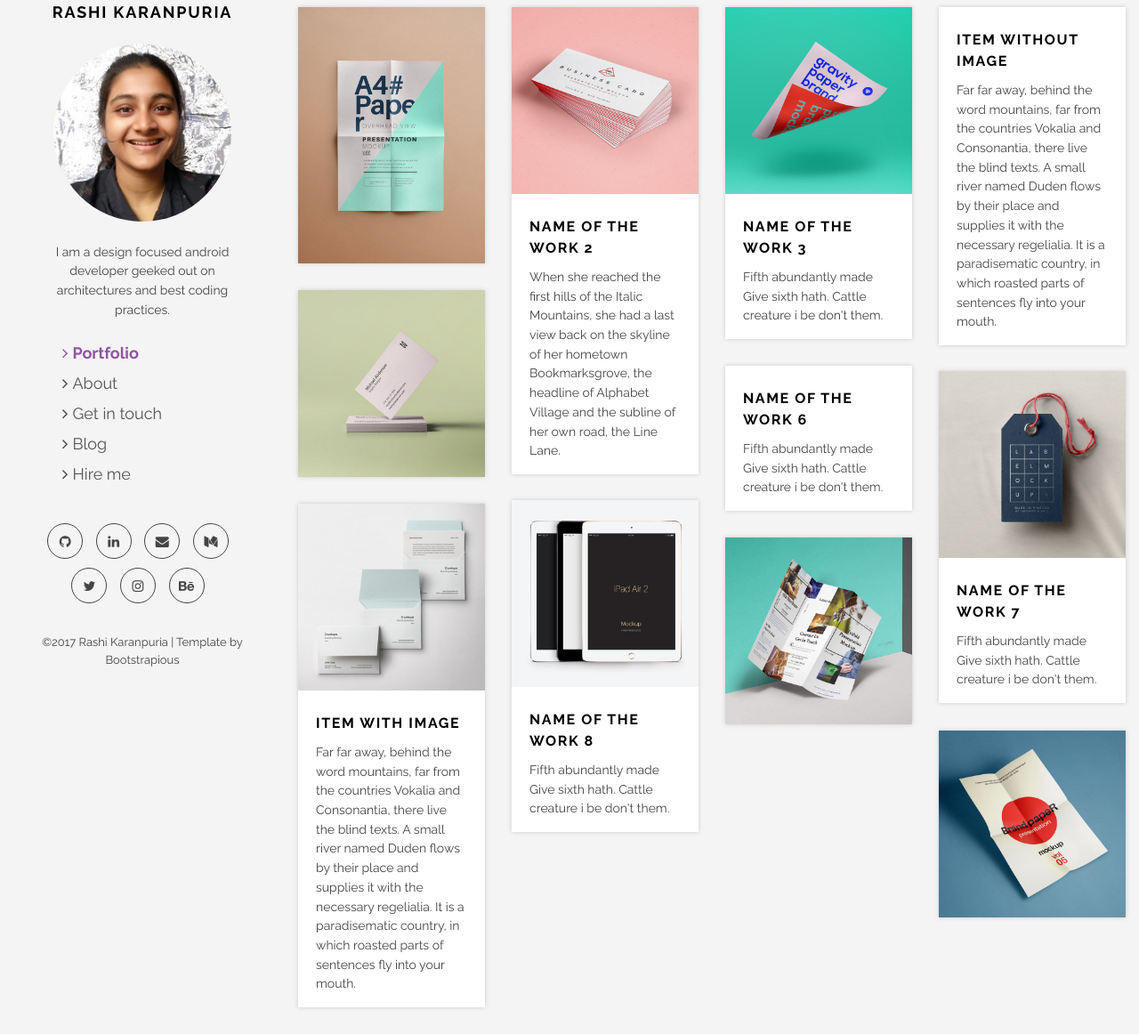
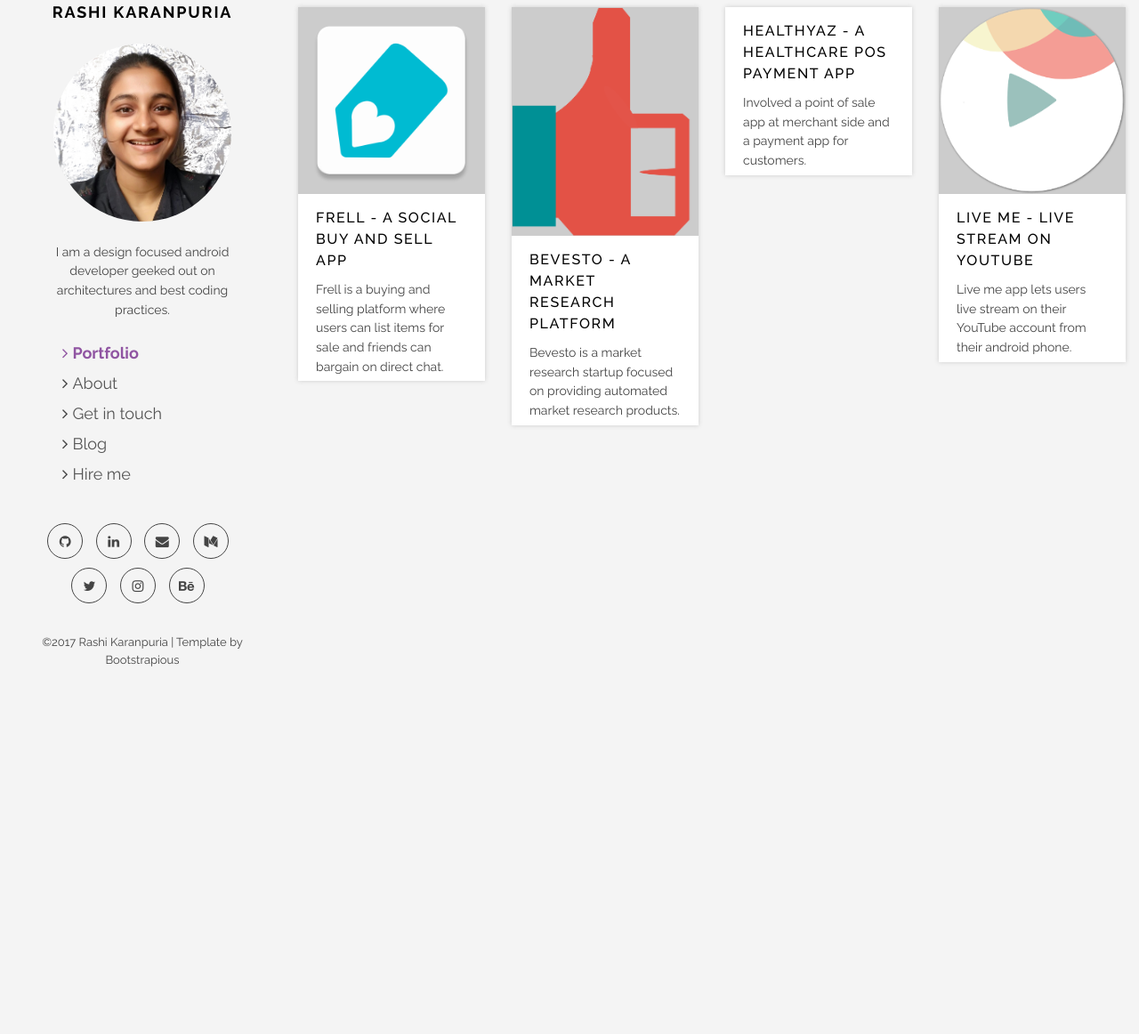
Before and after one commit to rashikaranpuria/rashikaranpuria.github.io, a plain HTML site: page index.html in a window 1280 px wide. Shown: the part 37-1199 px from the top of the page at 89% size. After the commit the page ends 800 px from the top, so only its background shows below. Drawn offline with nearby package versions, Linux system fonts and the light colour scheme.

Commit message:
feat: add projects

```diff
--- a/css/style.default.css
+++ b/css/style.default.css
@@ -869,7 +869,7 @@
 .box-masonry h4 {
   font-size: 16px;
   line-height: 1.5;
-  font-weight: 700;
+  font-weight: 500;
   text-transform: uppercase;
   letter-spacing: 0.1em;
 }
@@ -883,7 +883,7 @@
   text-decoration: none;
 }
 .box-masonry .box-masonry-text {
-  padding: 15px 20px 15px;
+  padding: 5px 20px 5px;
 }
 .box-masonry .box-masonry-text p {
   color: #444444;
@@ -2125,7 +2125,7 @@
 }
 
 a.button:hover {
-  background-color: #f2f2f2;
+  background-color: #f4f4f4;
 }
 
 .small {
--- a/index.html
+++ b/index.html
@@ -84,7 +84,7 @@
             </div>
             <div class="grid">
               <div class="row">
-                <div class="col-xs-12 col-sm-6 col-md-4 col-lg-3 masonry-item">
+                <!-- <div class="col-xs-12 col-sm-6 col-md-4 col-lg-3 masonry-item">
                   <div class="box-masonry"><a href="detail.html" title="" class="box-masonry-image with-hover-overlay"><img src="img/portfolio/a4-paper.jpg" alt="" class="img-responsive"></a>
                     <div class="box-masonry-hover-text-header">
                       <h4> <a href="detail.html">Name of the work 1</a></h4>
@@ -93,18 +93,60 @@
                       </div>
                     </div>
                   </div>
-                </div>
+                </div> -->
+               <!-- /frell  -->
                 <div class="col-xs-12 col-sm-6 col-md-4 col-lg-3 masonry-item">
-                  <div class="box-masonry"><a href="detail.html" title="" class="box-masonry-image with-hover-overlay with-hover-icon"><img src="img/portfolio/business-card-26.jpg" alt="" class="img-responsive"></a>
+                  <div class="box-masonry"><a href="frell-detail.html" title="" class="box-masonry-image with-hover-overlay with-hover-icon"><img src="img/portfolio/frell.png" alt="" class="img-responsive"></a>
                     <div class="box-masonry-text">
-                      <h4> <a href="detail.html">Name of the work 2</a></h4>
+                      <h4> <a href="frell-detail.html">Frell - a social buy and sell app</a></h4>
                       <div class="box-masonry-desription">
-                        <p> When she reached the first hills of the Italic Mountains, she had a last view back on the skyline of her hometown Bookmarksgrove, the headline of Alphabet Village and the subline of her own road, the Line Lane.</p>
+                        <p> Frell is a buying and selling platform where users can list items for sale and friends can bargain on direct chat. </p>
                       </div>
                     </div>
                   </div>
                 </div>
+                <!-- frell  -->
+
+                <!-- Bevesto  -->
                 <div class="col-xs-12 col-sm-6 col-md-4 col-lg-3 masonry-item">
+                  <div class="box-masonry"><a href="bevesto-detail.html" title="" class="box-masonry-image with-hover-overlay with-hover-icon"><img src="img/portfolio/bevesto.png" alt="" class="img-responsive"></a>
+                    <div class="box-masonry-text">
+                      <h4> <a href="bevesto-detail.html">Bevesto - a market research platform</a></h4>
+                      <div class="box-masonry-desription">
+                        <p> Bevesto is a market research startup focused on providing automated market research products.</p>
+                      </div>
+                    </div>
+                  </div>
+                </div>
+                <!-- Bevesto  -->
+
+                <!-- healthyAZ  -->
+                <div class="col-xs-12 col-sm-6 col-md-4 col-lg-3 masonry-item">
+                  <div class="box-masonry">
+                    <div class="box-masonry-text">
+                      <h4> <a href="healthyaz-detail.html">HealthyAZ - a healthcare POS payment app</a></h4>
+                      <div class="box-masonry-desription">
+                        <p> Involved a point of sale app at merchant side and a payment app for customers.</p>
+                      </div>
+                    </div>
+                  </div>
+                </div>
+                <!-- healthyAZ  -->
+
+                <!-- Live Me  -->
+                <div class="col-xs-12 col-sm-6 col-md-4 col-lg-3 masonry-item">
+                  <div class="box-masonry"><a href="liveme-detail.html" title="" class="box-masonry-image with-hover-overlay with-hover-icon"><img src="img/portfolio/liveme.png" alt="" class="img-responsive"></a>
+                    <div class="box-masonry-text">
+                      <h4> <a href="liveme-detail.html">Live Me - Live stream on Youtube</a></h4>
+                      <div class="box-masonry-desription">
+                        <p> Live me app lets users live stream on their YouTube account from their android phone.</p>
+                      </div>
+                    </div>
+                  </div>
+                </div>
+                <!-- Live Me  -->
+
+                <!-- <div class="col-xs-12 col-sm-6 col-md-4 col-lg-3 masonry-item">
                   <div class="box-masonry"><a href="detail.html" title="" class="box-masonry-image with-hover-overlay with-hover-icon"><img src="img/portfolio/gravity-paper.jpg" alt="" class="img-responsive"></a>
                     <div class="box-masonry-text">
                       <h4> <a href="detail.html">Name of the work 3</a></h4>
@@ -113,8 +155,8 @@
                       </div>
                     </div>
                   </div>
-                </div>
-                <div class="col-xs-12 col-sm-6 col-md-4 col-lg-3 masonry-item">
+                </div> -->
+                <!-- <div class="col-xs-12 col-sm-6 col-md-4 col-lg-3 masonry-item">
                   <div class="box-masonry">
                     <div class="box-masonry-text">
                       <h4> <a href="detail.html">Item without image</a></h4>
@@ -123,77 +165,7 @@
                       </div>
                     </div>
                   </div>
-                </div>
-                <div class="col-xs-12 col-sm-6 col-md-4 col-lg-3 masonry-item">
-                  <div class="box-masonry"><a href="detail.html" title="" class="box-masonry-image with-hover-overlay"><img src="img/portfolio/business-card.jpg" alt="" class="img-responsive"></a>
-                    <div class="box-masonry-hover-text-header">
-                      <h4> <a href="detail.html">Name of the work 5</a></h4>
-                      <div class="box-masonry-desription">
-                        <p>Fifth abundantly made Give sixth hath. Cattle creature i be don't them.</p>
-                      </div>
-                    </div>
-                  </div>
-                </div>
-                <div class="col-xs-12 col-sm-6 col-md-4 col-lg-3 masonry-item">
-                  <div class="box-masonry">
-                    <div class="box-masonry-text">
-                      <h4> <a href="detail.html">Name of the work 6</a></h4>
-                      <div class="box-masonry-desription">
-                        <p>Fifth abundantly made Give sixth hath. Cattle creature i be don't them.</p>
-                      </div>
-                    </div>
-                  </div>
-                </div>
-                <div class="col-xs-12 col-sm-6 col-md-4 col-lg-3 masonry-item">
-                  <div class="box-masonry"><a href="detail.html" title="" class="box-masonry-image with-hover-overlay with-hover-icon"><img src="img/portfolio/label-clothes.jpg" alt="" class="img-responsive"></a>
-                    <div class="box-masonry-text">
-                      <h4> <a href="detail.html">Name of the work 7</a></h4>
-                      <div class="box-masonry-desription">
-                        <p>Fifth abundantly made Give sixth hath. Cattle creature i be don't them.</p>
-                      </div>
-                    </div>
-                  </div>
-                </div>
-                <div class="col-xs-12 col-sm-6 col-md-4 col-lg-3 masonry-item">
-                  <div class="box-masonry"><a href="detail.html" title="" class="box-masonry-image with-hover-overlay with-hover-icon"><img src="img/portfolio/ipad-air-2.jpg" alt="" class="img-responsive"></a>
-                    <div class="box-masonry-text">
-                      <h4> <a href="detail.html">Name of the work 8</a></h4>
-                      <div class="box-masonry-desription">
-                        <p>Fifth abundantly made Give sixth hath. Cattle creature i be don't them.</p>
-                      </div>
-                    </div>
-                  </div>
-                </div>
-                <div class="col-xs-12 col-sm-6 col-md-4 col-lg-3 masonry-item">
-                  <div class="box-masonry"><a href="detail.html" title="" class="box-masonry-image with-hover-overlay with-hover-icon"><img src="img/portfolio/envelope-brand.jpg" alt="" class="img-responsive"></a>
-                    <div class="box-masonry-text">
-                      <h4> <a href="detail.html">Item with image</a></h4>
-                      <div class="box-masonry-desription">
-                        <p>Far far away, behind the word mountains, far from the countries Vokalia and Consonantia, there live the blind texts.  A small river named Duden flows by their place and supplies it with the necessary regelialia. It is a paradisematic country, in which roasted parts of sentences fly into your mouth.</p>
-                      </div>
-                    </div>
-                  </div>
-                </div>
-                <div class="col-xs-12 col-sm-6 col-md-4 col-lg-3 masonry-item">
-                  <div class="box-masonry"><a href="detail.html" title="" class="box-masonry-image with-hover-overlay"><img src="img/portfolio/trifold.jpg" alt="" class="img-responsive"></a>
-                    <div class="box-masonry-hover-text-header">
-                      <h4> <a href="detail.html">Item with image</a></h4>
-                      <div class="box-masonry-desription">
-                        <p>Far far away, behind the word mountains, far from the countries Vokalia and Consonantia, there live the blind texts.  A small river named Duden flows by their place and supplies it with the necessary regelialia. It is a paradisematic country, in which roasted parts of sentences fly into your mouth.</p>
-                      </div>
-                    </div>
-                  </div>
-                </div>
-                <div class="col-xs-12 col-sm-6 col-md-4 col-lg-3 masonry-item">
-                  <div class="box-masonry"><a href="detail.html" title="" class="box-masonry-image with-hover-overlay"><img src="img/portfolio/paper-presentation.jpg" alt="" class="img-responsive"></a>
-                    <div class="box-masonry-hover-text-header">
-                      <h4> <a href="detail.html">Item with image</a></h4>
-                      <div class="box-masonry-desription">
-                        <p>Far far away, behind the word mountains, far from the countries Vokalia and Consonantia, there live the blind texts.  A small river named Duden flows by their place and supplies it with the necessary regelialia. It is a paradisematic country, in which roasted parts of sentences fly into your mouth.</p>
-                      </div>
-                    </div>
-                  </div>
-                </div>
+                </div> -->
               </div>
             </div>
           </div>
```
Also changed, not shown: bevesto-detail.html (added), frell-detail.html (added), healthyaz-detail.html (added), img/portfolio/a4-paper.jpg (deleted), img/portfolio/bevesto.png (added), img/portfolio/business-card-26.jpg (deleted), img/portfolio/business-card.jpg (deleted), img/portfolio/envelope-brand.jpg (deleted), img/portfolio/frell.png (added), img/portfolio/gravity-paper.jpg (deleted), img/portfolio/ipad-air-2.jpg (deleted), img/portfolio/ipad-air-smartcover.jpg (deleted), img/portfolio/label-brand.jpg (deleted), img/portfolio/label-clothes.jpg (deleted), 4 more files.
